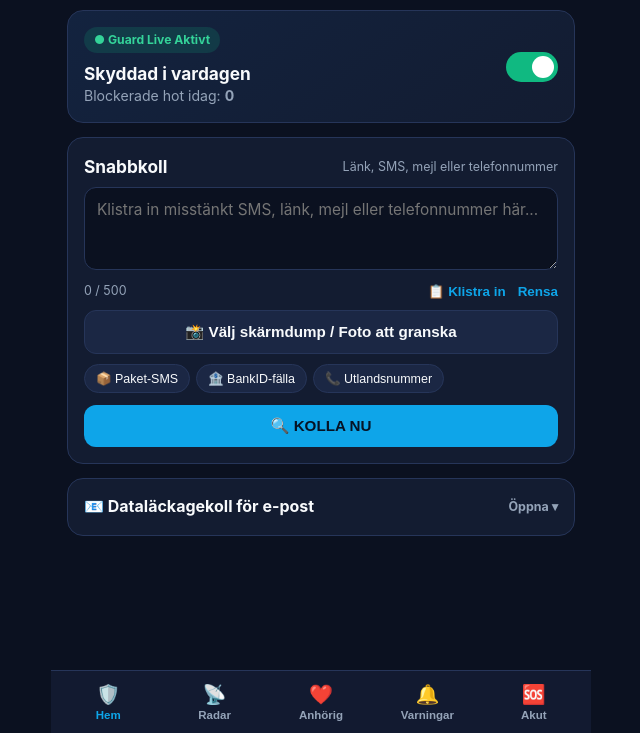
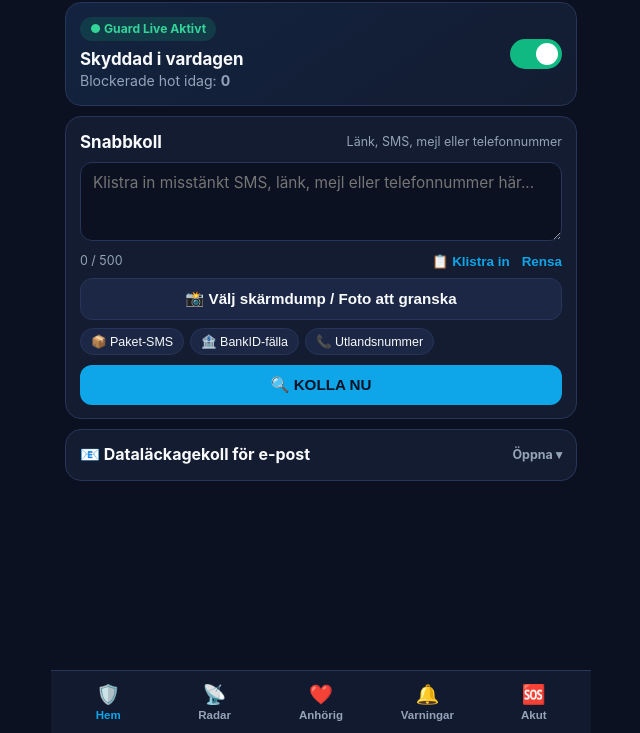
Before and after one commit to OskarJ1993/kollad, a plain HTML site: page index.html in a window 1280 px wide. Shown: the part 67-800 px from the top of the page, without its empty margins (319-959 px from the left). Drawn offline with Linux system fonts and the light colour scheme; no server answers.

Commit message:
Refactor spacing in style.css for layout consistency
Adjusted various padding and margin values for consistency and improved layout.

```diff
--- a/style.css
+++ b/style.css
@@ -44,7 +44,7 @@ html, body {
   display: flex;
   flex-direction: column;
   padding-top: env(safe-area-inset-top);
-  padding-bottom: calc(84px + env(safe-area-inset-bottom));
+  padding-bottom: calc(78px + env(safe-area-inset-bottom));
 }
 
 /* TOPBAR */
@@ -52,7 +52,7 @@ html, body {
   display: flex;
   align-items: center;
   justify-content: space-between;
-  padding: 12px 16px;
+  padding: 10px 14px;
   background: rgba(11, 17, 32, 0.92);
   backdrop-filter: blur(10px);
   position: sticky;
@@ -137,14 +137,14 @@ html, body {
 
 /* CONTENT & CARDS */
 .content {
-  padding: 14px 16px;
+  padding: 10px 14px;
   flex: 1;
 }
 
 .tab-panel {
   display: none;
   flex-direction: column;
-  gap: 14px;
+  gap: 10px;
 }
 
 .tab-panel.active {
@@ -155,7 +155,7 @@ html, body {
   background: var(--surface);
   border: 1px solid var(--border);
   border-radius: var(--radius);
-  padding: 16px;
+  padding: 13px 14px;
 }
 
 .guard-card {
@@ -175,7 +175,7 @@ html, body {
 }
 
 .card-title {
-  font-size: 1.08rem;
+  font-size: 1.06rem;
   font-weight: 700;
 }
 
@@ -191,9 +191,9 @@ html, body {
 .small { font-size: 0.88rem; }
 .tiny { font-size: 0.78rem; }
 .mt-6 { margin-top: 6px; }
-.mt-8 { margin-top: 8px; }
-.mt-12 { margin-top: 12px; }
-.mt-16 { margin-top: 16px; }
+.mt-8 { margin-top: 6px; }
+.mt-12 { margin-top: 10px; }
+.mt-16 { margin-top: 14px; }
 .mb-6 { margin-bottom: 6px; }
 .mb-8 { margin-bottom: 8px; }
 .mb-12 { margin-bottom: 12px; }
@@ -204,7 +204,7 @@ html, body {
   display: inline-block;
   font-size: 0.76rem;
   font-weight: 700;
-  padding: 4px 10px;
+  padding: 3px 10px;
   border-radius: 999px;
 }
 
@@ -274,7 +274,7 @@ textarea, input[type="text"], input[type="tel"], input[type="email"] {
   border: 1px solid var(--border);
   color: var(--text);
   border-radius: 12px;
-  padding: 12px;
+  padding: 10px 12px;
   font-size: 0.96rem;
   font-family: inherit;
   margin-top: 8px;
@@ -289,7 +289,7 @@ textarea:focus, input:focus {
   display: flex;
   justify-content: space-between;
   align-items: center;
-  margin-top: 6px;
+  margin-top: 5px;
 }
 
 .quick-actions-inline {
@@ -298,14 +298,14 @@ textarea:focus, input:focus {
 }
 
 .scan-row {
-  margin-top: 10px;
+  margin-top: 8px;
 }
 
 .chips-row, .history-chips {
   display: flex;
   flex-wrap: wrap;
   gap: 6px;
-  margin-top: 10px;
+  margin-top: 8px;
 }
 
 .chip {
@@ -313,7 +313,7 @@ textarea:focus, input:focus {
   border: 1px solid var(--border);
   color: var(--text);
   border-radius: 999px;
-  padding: 6px 11px;
+  padding: 5px 10px;
   font-size: 0.78rem;
   cursor: pointer;
 }
@@ -325,7 +325,7 @@ textarea:focus, input:focus {
   gap: 6px;
   border: none;
   border-radius: 12px;
-  padding: 12px 16px;
+  padding: 11px 16px;
   font-size: 0.95rem;
   font-weight: 700;
   cursor: pointer;
@@ -386,8 +386,8 @@ textarea:focus, input:focus {
 
 /* RESULT BOX */
 .result-box {
-  margin-top: 14px;
-  padding: 14px;
+  margin-top: 12px;
+  padding: 12px 14px;
   border-radius: 14px;
   border: 1px solid var(--border);
   background: var(--bg);
@@ -437,7 +437,7 @@ textarea:focus, input:focus {
   display: flex;
   flex-wrap: wrap;
   gap: 8px;
-  margin-top: 12px;
+  margin-top: 10px;
 }
 
 .mini-result {
@@ -464,8 +464,8 @@ textarea:focus, input:focus {
 }
 
 .accordion-body {
-  margin-top: 12px;
-  padding-top: 12px;
+  margin-top: 10px;
+  padding-top: 10px;
   border-top: 1px solid var(--border);
 }
 
```
